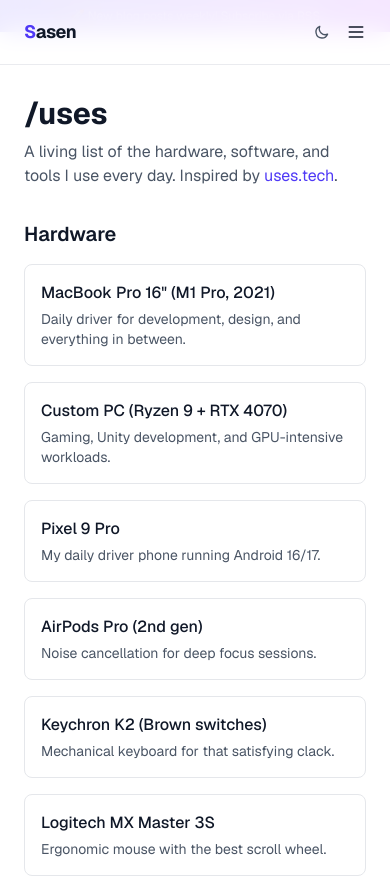
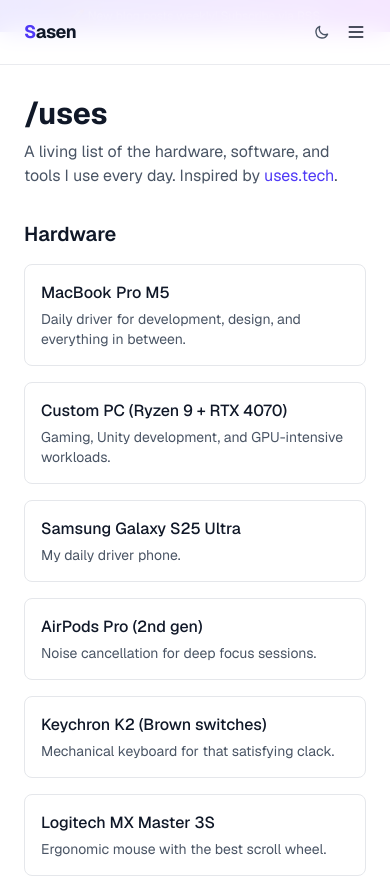
Before and after one commit to Sasen12/personal-site, a Next.js app: page /uses in a window 390 px wide. Shown: the top 878 px of the page. Built offline with nearby package versions, Linux system fonts and the light colour scheme.

Commit message:
Update /uses: M5 MacBook, S25 Ultra phone

```diff
--- a/src/app/uses/page.tsx
+++ b/src/app/uses/page.tsx
@@ -10,9 +10,9 @@ const categories = [
   {
     title: "Hardware",
     items: [
-      { name: "MacBook Pro 16\" (M1 Pro, 2021)", desc: "Daily driver for development, design, and everything in between." },
+      { name: "MacBook Pro M5", desc: "Daily driver for development, design, and everything in between." },
       { name: "Custom PC (Ryzen 9 + RTX 4070)", desc: "Gaming, Unity development, and GPU-intensive workloads." },
-      { name: "Pixel 9 Pro", desc: "My daily driver phone running Android 16/17." },
+      { name: "Samsung Galaxy S25 Ultra", desc: "My daily driver phone." },
       { name: "AirPods Pro (2nd gen)", desc: "Noise cancellation for deep focus sessions." },
       { name: "Keychron K2 (Brown switches)", desc: "Mechanical keyboard for that satisfying clack." },
       { name: "Logitech MX Master 3S", desc: "Ergonomic mouse with the best scroll wheel." },
```
